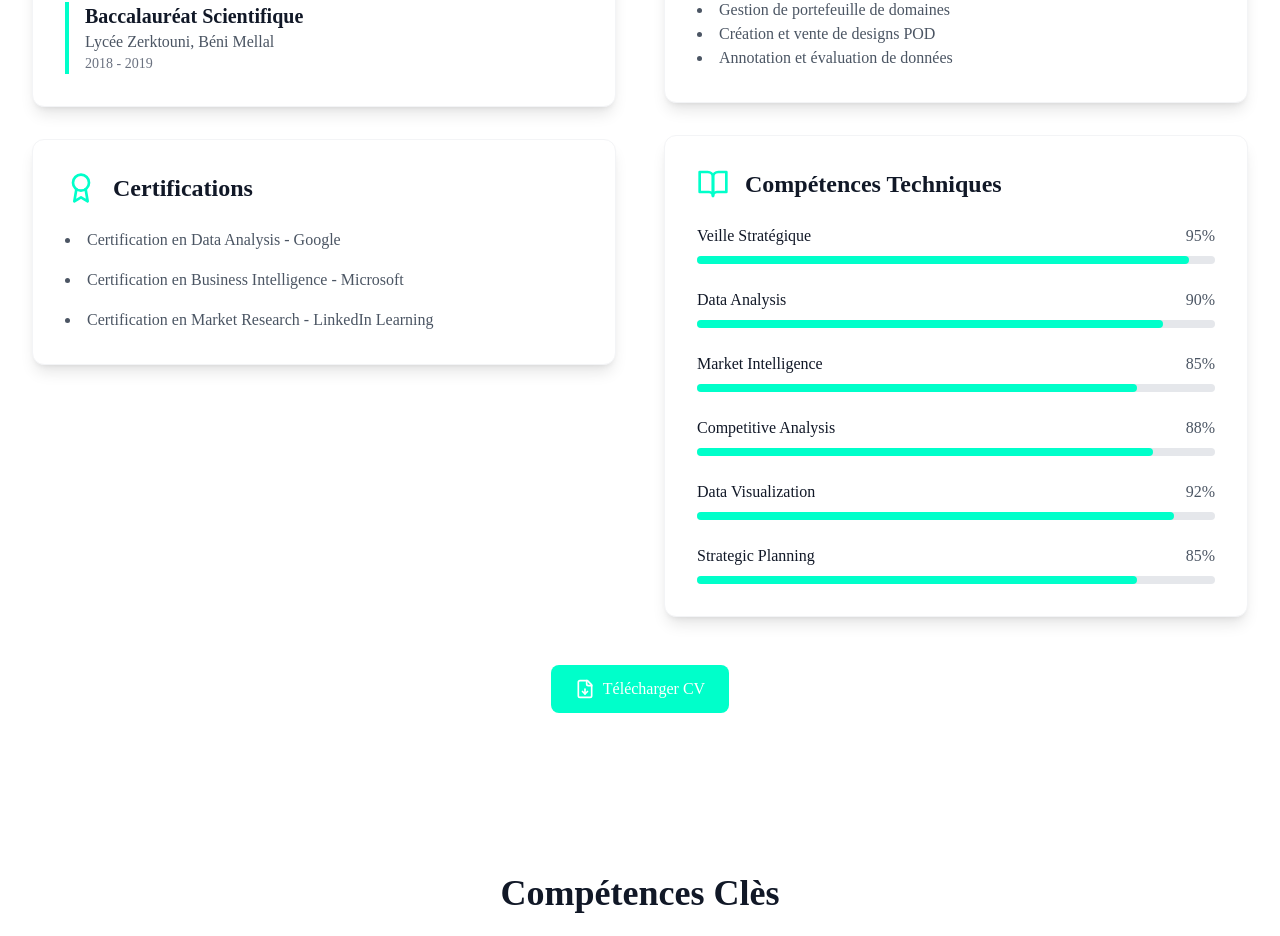
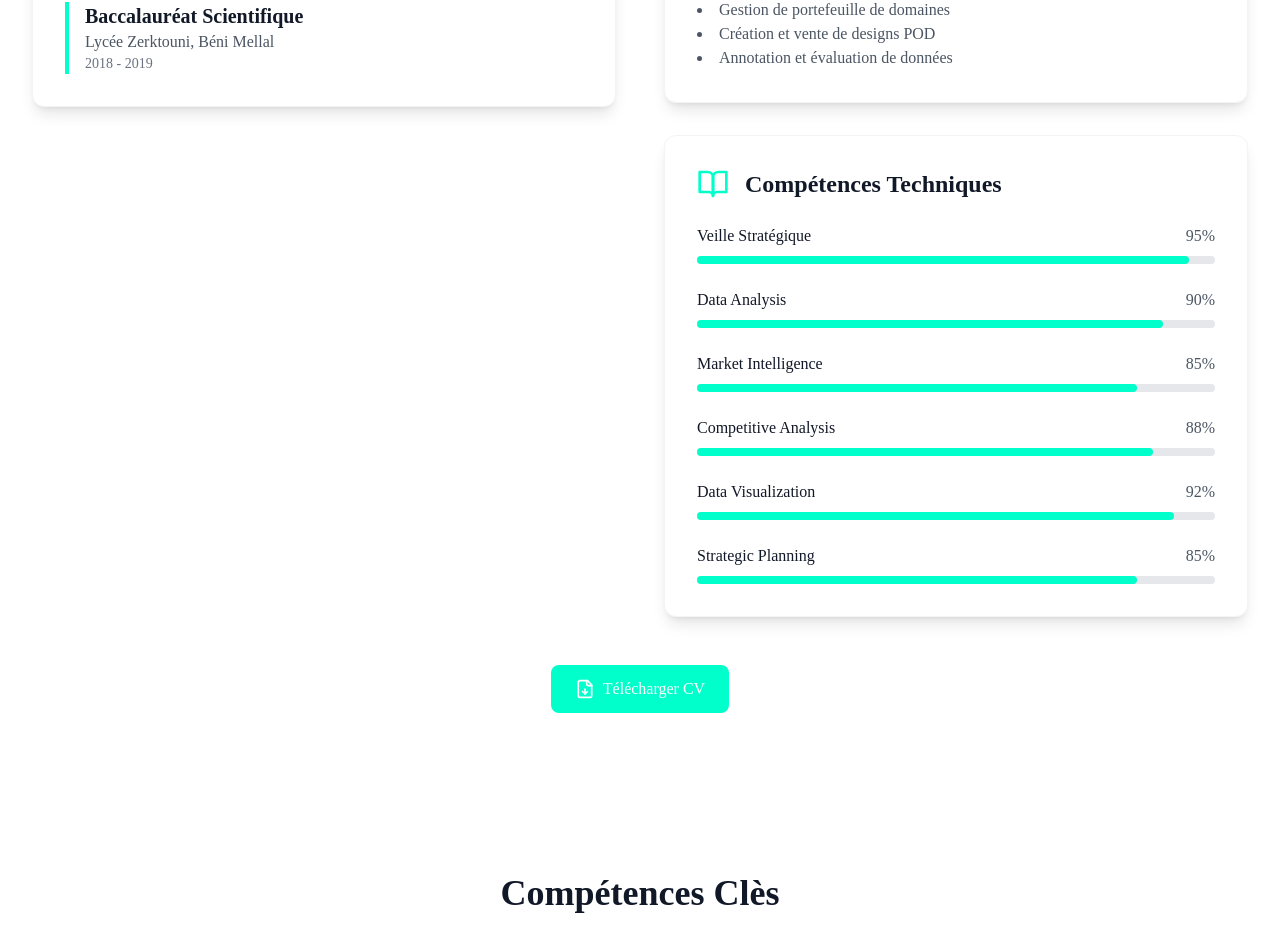
Before and after one commit to RamziAnass/account, a React (Vite) app: page / in a window 1280 px wide. Shown: the part 1371-2307 px from the top of the page. Built offline with nearby package versions, Linux system fonts and the light colour scheme.

Commit message:
Update About.tsx

```diff
--- a/src/components/About.tsx
+++ b/src/components/About.tsx
@@ -50,17 +50,7 @@ const About: React.FC = () => {
                 </div>
               </div>
 
-              <div className="bg-white dark:bg-black rounded-xl shadow-lg p-8 border border-gray-100 dark:border-gray-800">
-                <div className="flex items-center gap-4 mb-6">
-                  <Award className="h-8 w-8 text-primary-500" />
-                  <h3 className="text-2xl font-semibold">Certifications</h3>
-                </div>
-                <ul className="space-y-4 list-disc list-inside text-gray-600 dark:text-gray-400">
-                  <li>Certification en Data Analysis - Google</li>
-                  <li>Certification en Business Intelligence - Microsoft</li>
-                  <li>Certification en Market Research - LinkedIn Learning</li>
-                </ul>
-              </div>
+
             </div>
 
             <div className="space-y-8">
```
